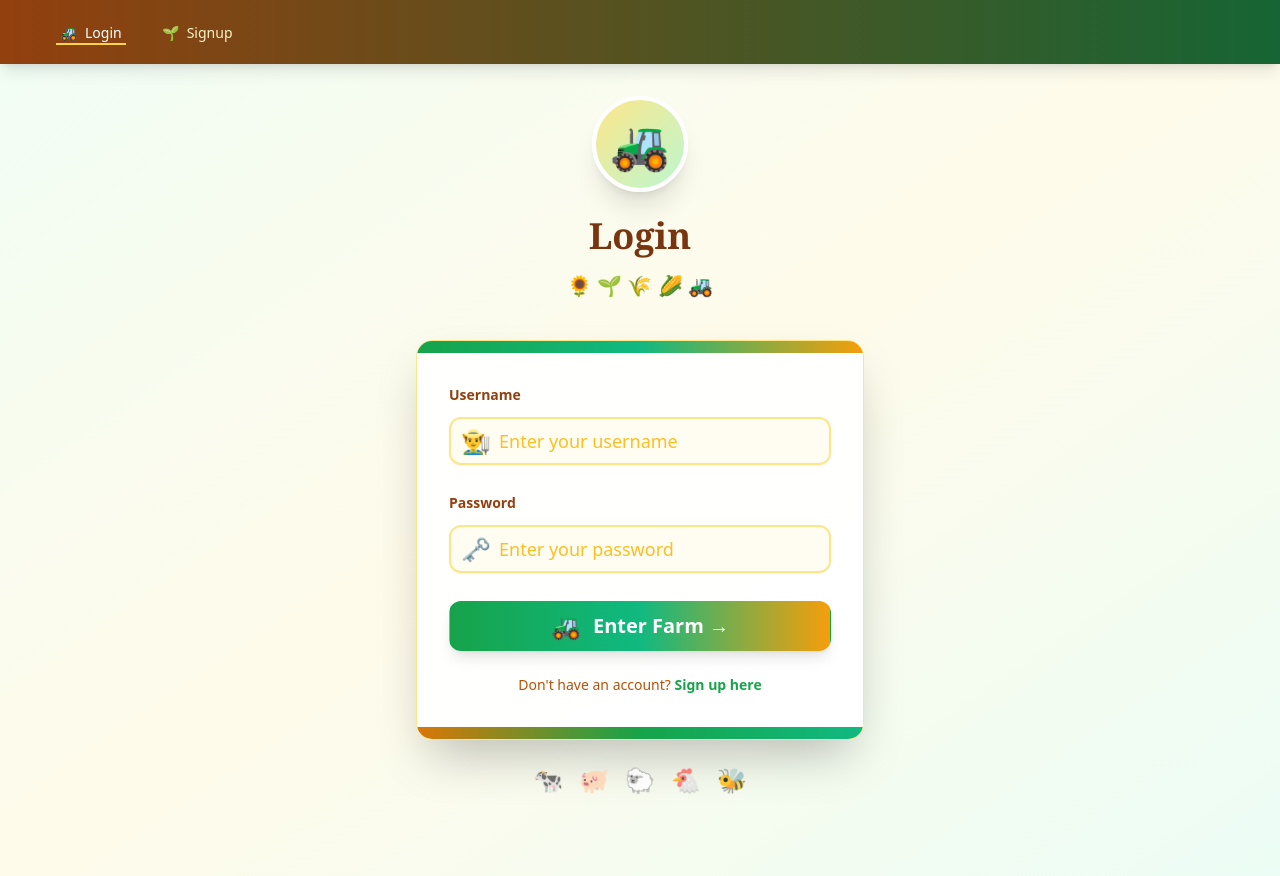
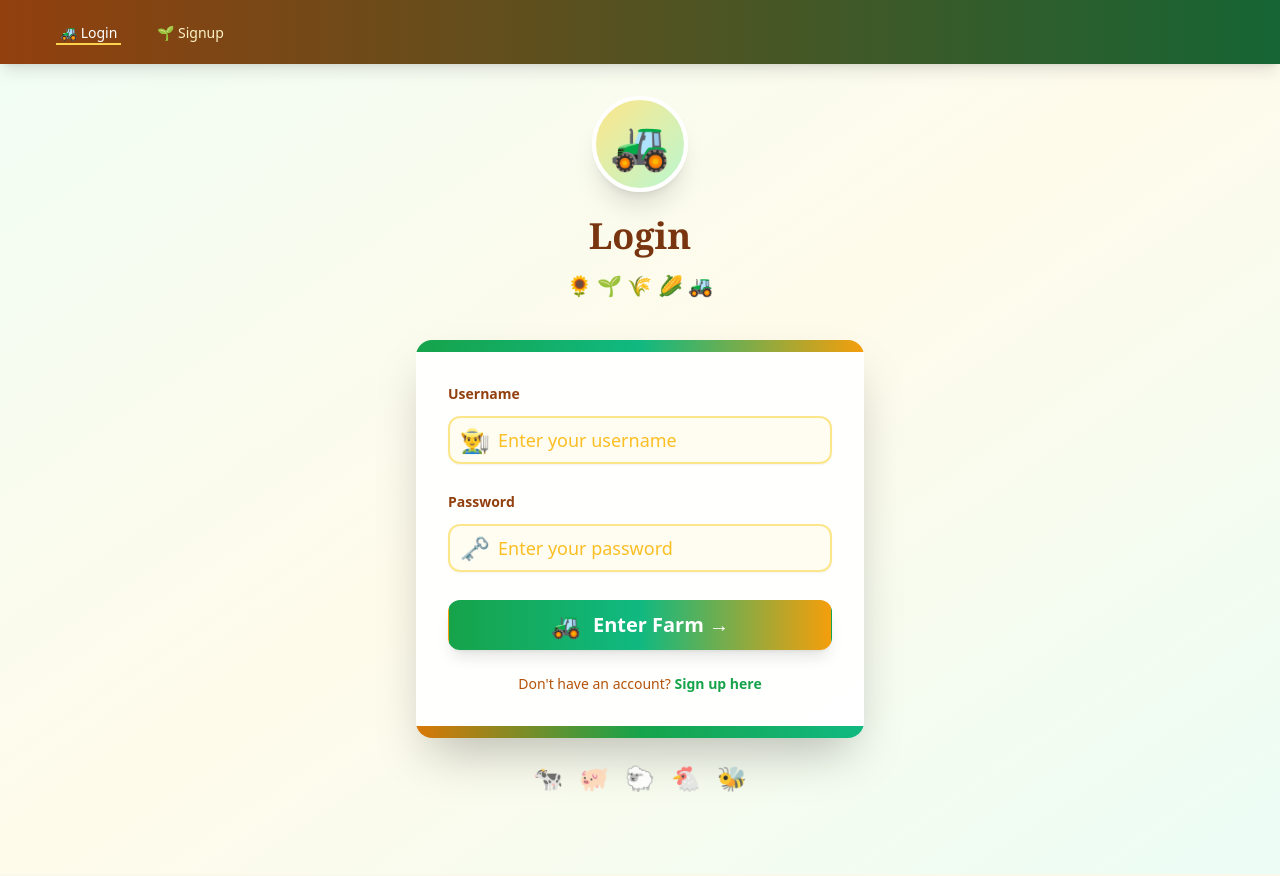
Before and after one commit to wetoyo/yakubian-matrix, a Flask app: page /auth/login in a window 1280 px wide. Run offline with Flask 3, Linux system fonts and the light colour scheme; some libraries are stand-ins or nearby versions.

Commit message:
login styling more

```diff
--- a/app/templates/login.html
+++ b/app/templates/login.html
@@ -13,7 +13,7 @@
         }
 
         .floating-icon {
-             animation: float 3s;
+            animation: float 3s;
 			   animation-timing-function: ease-in-out;
 			   animation-iteration-count: infinite;
 			   animation-direction: alternate;
@@ -21,7 +21,7 @@
     </style>
 </head>
 
-<body class="farm-pattern bg-gradient-to-br from-green-50 via-amber-50 to-emerald-50 min-h-screen">
+<body class="bg-gradient-to-br from-green-50 via-amber-50 to-emerald-50 min-h-screen">
     <nav class="bg-gradient-to-r from-amber-800 to-green-800 shadow-lg mb-8">
         <div class="max-w-7xl mx-auto px-4 sm:px-6 lg:px-8">
             <div class="flex justify-between h-16">
@@ -30,30 +30,31 @@
                         {% if session.get('username') %}
                         <a href="{{ url_for('disp_homepage') }}"
                             class="border-transparent text-amber-100 hover:text-white hover:border-amber-300 inline-flex items-center px-1 pt-1 border-b-2 text-sm font-medium transition-colors duration-200">
-                            <span class="mr-2">🏡</span> Home
+                            🏡 Home
                         </a>
                         <a href="{{ url_for('disp_farm') }}"
                             class="border-transparent text-amber-100 hover:text-white hover:border-amber-300 inline-flex items-center px-1 pt-1 border-b-2 text-sm font-medium transition-colors duration-200">
-                            <span class="mr-2">🌾</span> Farm
+                           🌾 Farm
                         </a>
                         <a href="{{ url_for('auth.logout_get') }}"
                            class="border-transparent text-amber-100 hover:text-white hover:border-amber-300 inline-flex items-center px-1 pt-1 border-b-2 text-sm font-medium transition-colors duration-200">
-                            <span class="mr-2">👋</span> Logout
+                            🗝️ Logout
                         </a>
                         {% else %}
                         <a href="{{ url_for('auth.login_get') }}"
                            class="border-amber-300 text-white inline-flex items-center px-1 pt-1 border-b-2 text-sm font-medium">
-                            <span class="mr-2">🚜</span> Login
+                            🚜 Login
                         </a>
                         <a href="{{ url_for('auth.signup_get') }}"
                             class="border-transparent text-amber-100 hover:text-white hover:border-amber-300 inline-flex items-center px-1 pt-1 border-b-2 text-sm font-medium transition-colors duration-200">
-                            <span class="mr-2">🌱</span> Signup
+                            🌱 Signup
                         </a>
                         {% endif %}
                     </div>
                 </div>
                 {% if session.get('username') %}
                 <div class="flex items-center">
+
                     <div class="flex items-center bg-amber-700/30 px-4 py-2 rounded-full border border-amber-600/30">
                         <span class="text-sm text-amber-100 font-medium">{{ session['username'] }}</span>
                         <span class="ml-2 text-amber-200">👨‍🌾</span>
@@ -64,16 +65,23 @@
         </div>
     </nav>
 
+
+
     <div class="max-w-7xl mx-auto px-4 sm:px-6 lg:px-8">
         {% with messages = get_flashed_messages(with_categories=true) %}
+
         {% if messages %}
         <div class="mb-6 space-y-4">
             {% for category, message in messages %}
             <div class="p-4 rounded-xl border-l-4 {{ 'bg-red-50 text-red-800 border-red-500' if category == 'error' else 'bg-green-50 text-green-800 border-green-500' }} flex items-start shadow-lg">
-                <p class="mt-1">{{ message }}</p>
+                <p> {{ message }}</p>
+
+
                 <button onclick="this.parentElement.remove()" class="ml-auto text-gray-500 hover:text-gray-700">
                     <span class="text-xl">×</span>
                 </button>
+
+
             </div>
             {% endfor %}
         </div>
@@ -86,6 +94,8 @@
                     <div class="inline-flex items-center justify-center w-24 h-24 bg-gradient-to-br from-amber-200 to-green-200 rounded-full mb-6 border-4 border-white shadow-xl">
                         <span class="text-5xl floating-icon">🚜</span>
                     </div>
+
+
                     <h1 class="text-4xl font-bold text-amber-900 mb-3 font-serif">Login</h1>
 
                     <div class="mt-4 flex justify-center space-x-2">
@@ -93,9 +103,10 @@
                     </div>
                 </div>
 
-                <div class="bg-white/95 backdrop-blur-sm rounded-2xl shadow-2xl border border-amber-200 overflow-hidden">
+
+
+                <div class="bg-white/95 rounded-2xl shadow-2xl overflow-hidden">
                     <div class="h-3 bg-gradient-to-r from-green-600 via-emerald-500 to-amber-500 relative"></div>
-
                     <div class="p-8">
                         <form method="post" class="space-y-7">
                             <div>
@@ -111,6 +122,8 @@
                                         placeholder="Enter your username">
                                 </div>
                             </div>
+
+
 
                             <div>
                                 <label for="password" class="block text-sm font-bold text-amber-800 mb-3 flex items-center">
```
